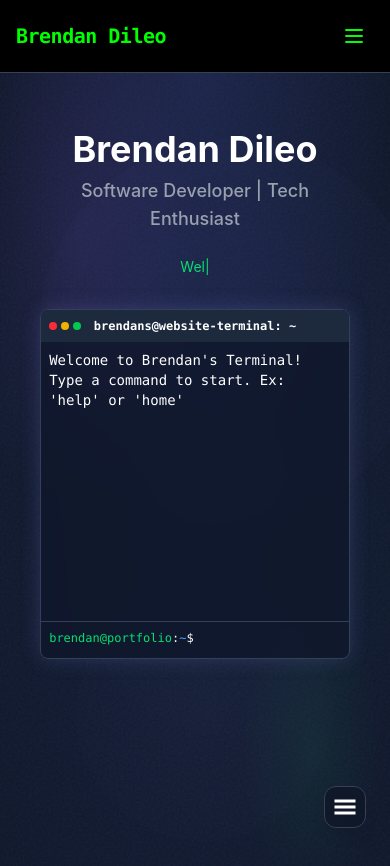
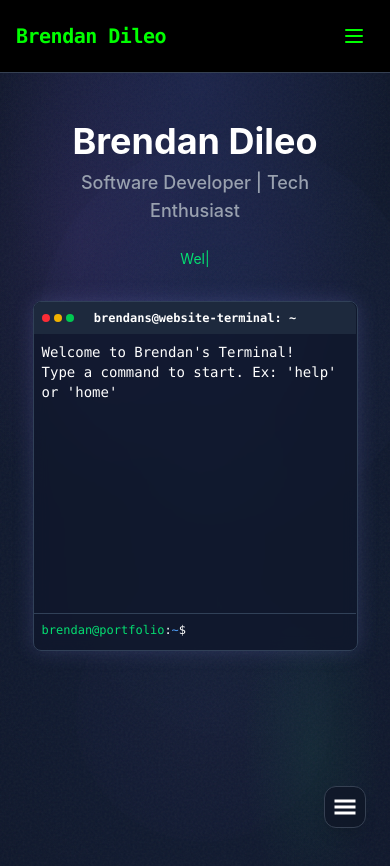
Before and after one commit to brendanddev/brendans-website, a React (Vite) app in the folder frontend/: page / in a window 390 px wide. Shown: the top 866 px of the page. Built offline with nearby package versions, Linux system fonts and the light colour scheme.

Commit message:
Update page wrapper

```diff
--- a/frontend/src/components/common/PageWrapper.jsx
+++ b/frontend/src/components/common/PageWrapper.jsx
@@ -11,7 +11,7 @@ import Sidebar from "../Sidebar/Sidebar";
 
 
 const PageWrapper = ({ children }) => (
-  <div className="relative w-full min-h-screen bg-slate-900 text-white flex flex-col items-center p-4 overflow-hidden">
+  <div className="relative w-full min-h-screen bg-slate-900 text-white flex flex-col items-center p-2 sm:p-4 overflow-hidden">
 
 
     {/* Main gradient background */}
```
